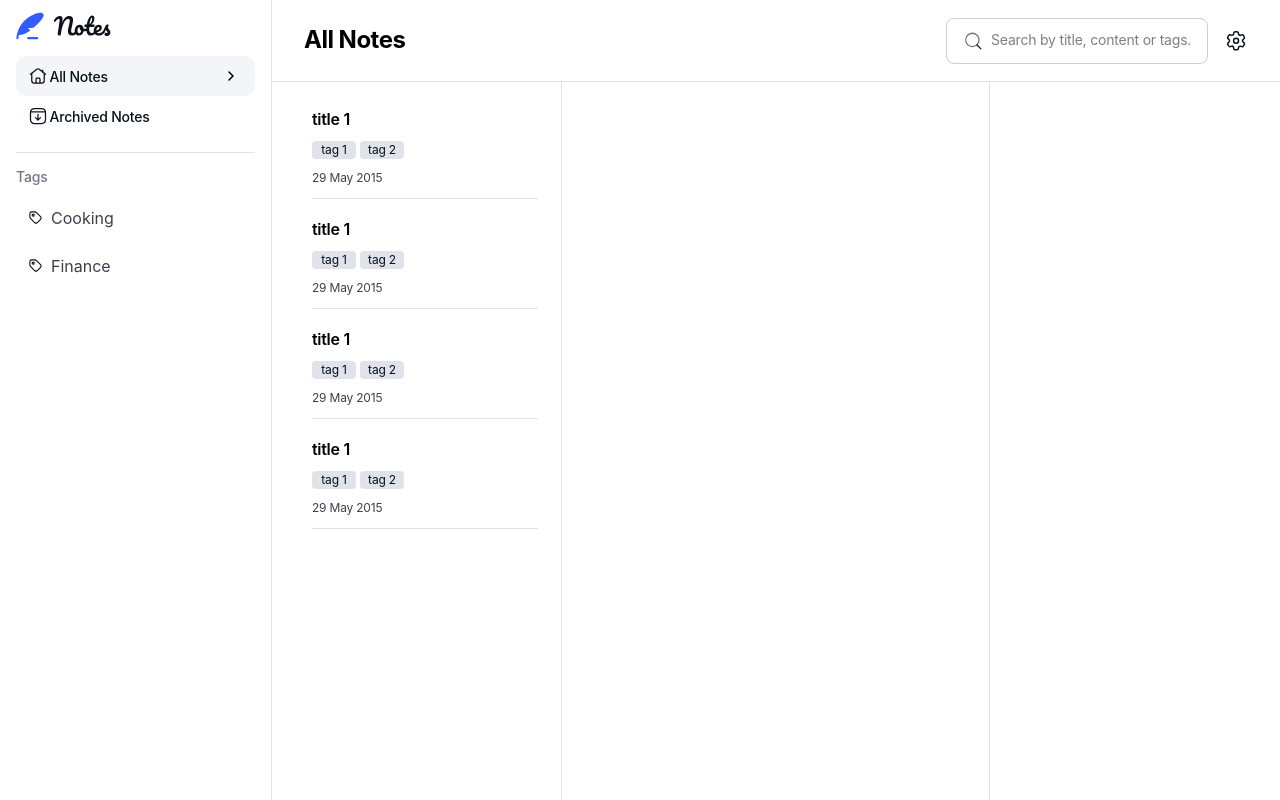
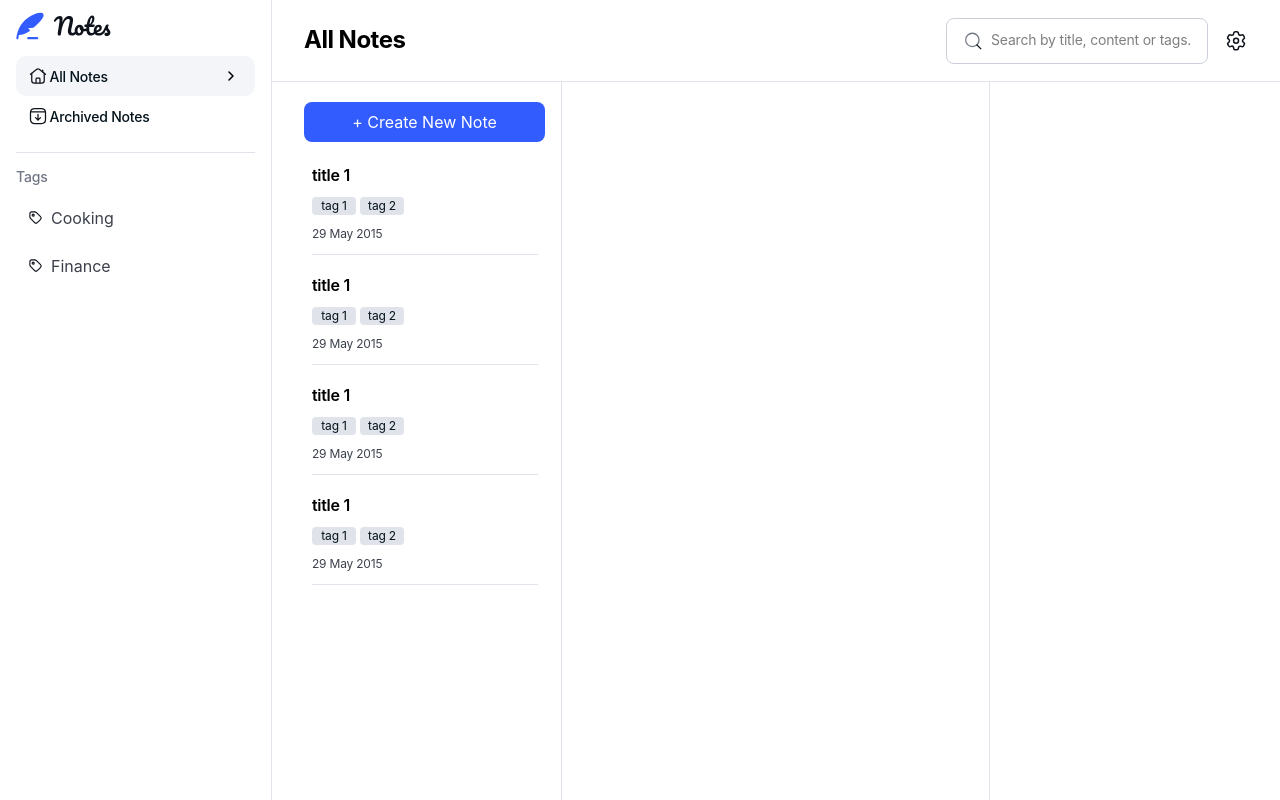
Before and after one commit to HamDean/note-taking-web-app, a React (Vite) app in the folder frontend/: page / in a window 1280 px wide. Built offline with nearby package versions, Linux system fonts and the light colour scheme; a web font is replaced by a local one.

Commit message:
Build create new note component

```diff
--- /dev/null
+++ b/frontend/src/components/NewNote.tsx
@@ -0,0 +1,8 @@
+const NewNote = () => {
+  return (
+    <button className="hidden lg:block w-full h-10 bg-blue-500 rounded-8 text-white cursor-pointer mb-4">
+      + Create New Note
+    </button>
+  );
+};
+export default NewNote;
--- a/frontend/src/pages/HomePage.tsx
+++ b/frontend/src/pages/HomePage.tsx
@@ -3,6 +3,7 @@ import NoteComponent from "../components/NoteComponent";
 import DesktopPageHeader from "../components/DesktopPageHeader";
 import { useParams } from "react-router";
 import EmptyNotes from "../components/EmptyNotes";
+import NewNote from "../components/NewNote";
 
 const HomePage = () => {
   const [selectedIndex, setSelectedIndex] = useState(-1);
@@ -20,6 +21,8 @@ const HomePage = () => {
         <h1 className="text-preset-1 mb-4 lg:hidden">All Notes</h1>
         <div className="lg:grid grid-cols-[1fr_2fr_1fr]">
           <div className="lg:w-72.5 lg:pl-8 lg:pr-4 lg:py-5 lg:overflow-y-auto lg:overflow-x-hidden lg:border-r h-[calc(100vh-82px)] lg:border-neutral-200">
+            <NewNote />
+            <div>
               {notes.length === 0 ? (
                 <EmptyNotes />
               ) : (
@@ -35,7 +38,10 @@ const HomePage = () => {
                 ))
               )}
             </div>
+          </div>
+
           <div className="lg:w-full lg:border-r h-[calc(100vh-82px)] lg:border-neutral-200"></div>
+
           <div className="lg:w-72.5"></div>
         </div>
       </section>
```
Lines whose indentation alone changed are shown as unchanged.
